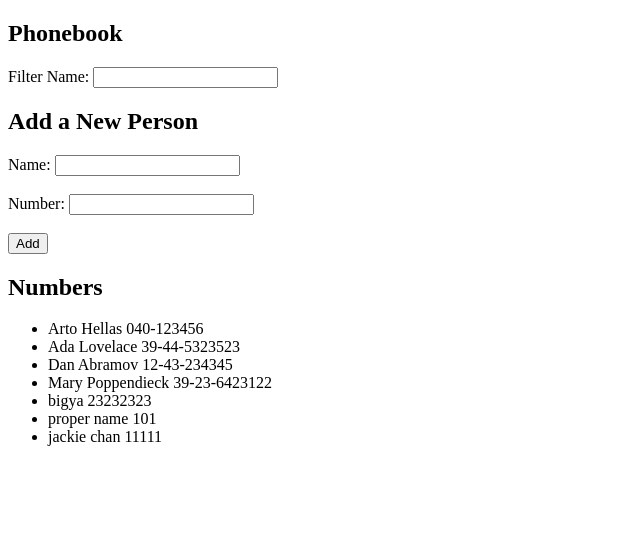
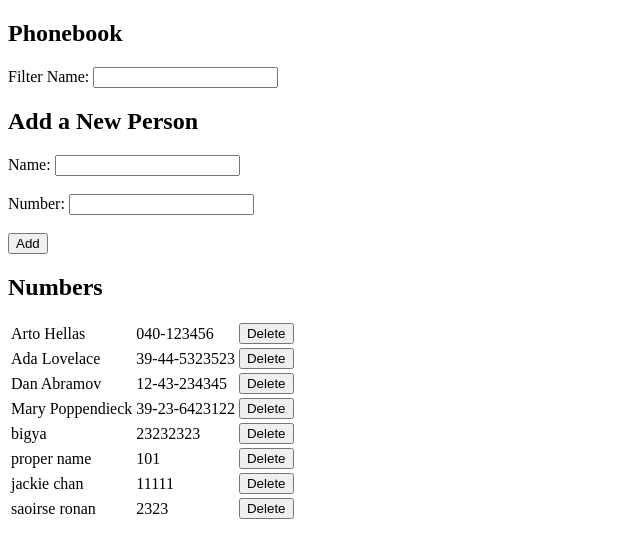
Before and after one commit to bigyaa/fullstackopen2019_exercises, a React (Create React App) app in the folder part2/phonebook/: page / in a window 1280 px wide. Shown: the top 558 px of the page, without its empty margins (0-640 px from the left). Built offline with nearby package versions, Linux system fonts and the light colour scheme; data requests are answered from the project's data file.

Commit message:
New component Person, add delete button, show data in a table

```diff
--- a/part2/phonebook/db.json
+++ b/part2/phonebook/db.json
@@ -34,6 +34,11 @@
       "id": 7,
       "name": "jackie chan",
       "number": "11111"
+    },
+    {
+      "id": 8,
+      "name": "saoirse ronan",
+      "number": "2323"
     }
   ]
 }
--- /dev/null
+++ b/part2/phonebook/src/components/Person.js
@@ -0,0 +1,13 @@
+import React from "react";
+
+const handleDelete = event => {};
+const Person = ({ person }) => (
+	<tr>
+		<td>{person.name}</td>
+		<td> {person.number}</td>
+		<td>
+			<button onClick={handleDelete}>Delete</button>
+		</td>
+	</tr>
+);
+export default Person;
--- a/part2/phonebook/src/components/Persons.js
+++ b/part2/phonebook/src/components/Persons.js
@@ -1,27 +1,26 @@
 import React from "react";
+import Person from "./Person";
 
 const Persons = props => {
 	const { persons, nameFilter } = props;
 
 	return (
-    <ul>
+		<table>
+			<tbody>
 				{nameFilter
 					? persons.length > 0 &&
 					  persons.map(
 							person =>
-              person.name.toLowerCase().includes(nameFilter.toLowerCase()) && (
-                <li key={person.id}>
-                  {person.name} {person.number}
-                </li>
+								person.name
+									.toLowerCase()
+									.includes(nameFilter.toLowerCase()) && (
+									<Person person={person} key={person.id} />
 								)
 					  )
 					: persons.length > 0 &&
-          persons.map(person => (
-            <li key={person.id}>
-              {person.name} {person.number}
-            </li>
-          ))}
-    </ul>
+					  persons.map(person => <Person person={person} key={person.id} />)}
+			</tbody>
+		</table>
 	);
 };
 
```
Lines whose indentation alone changed are shown as unchanged.
